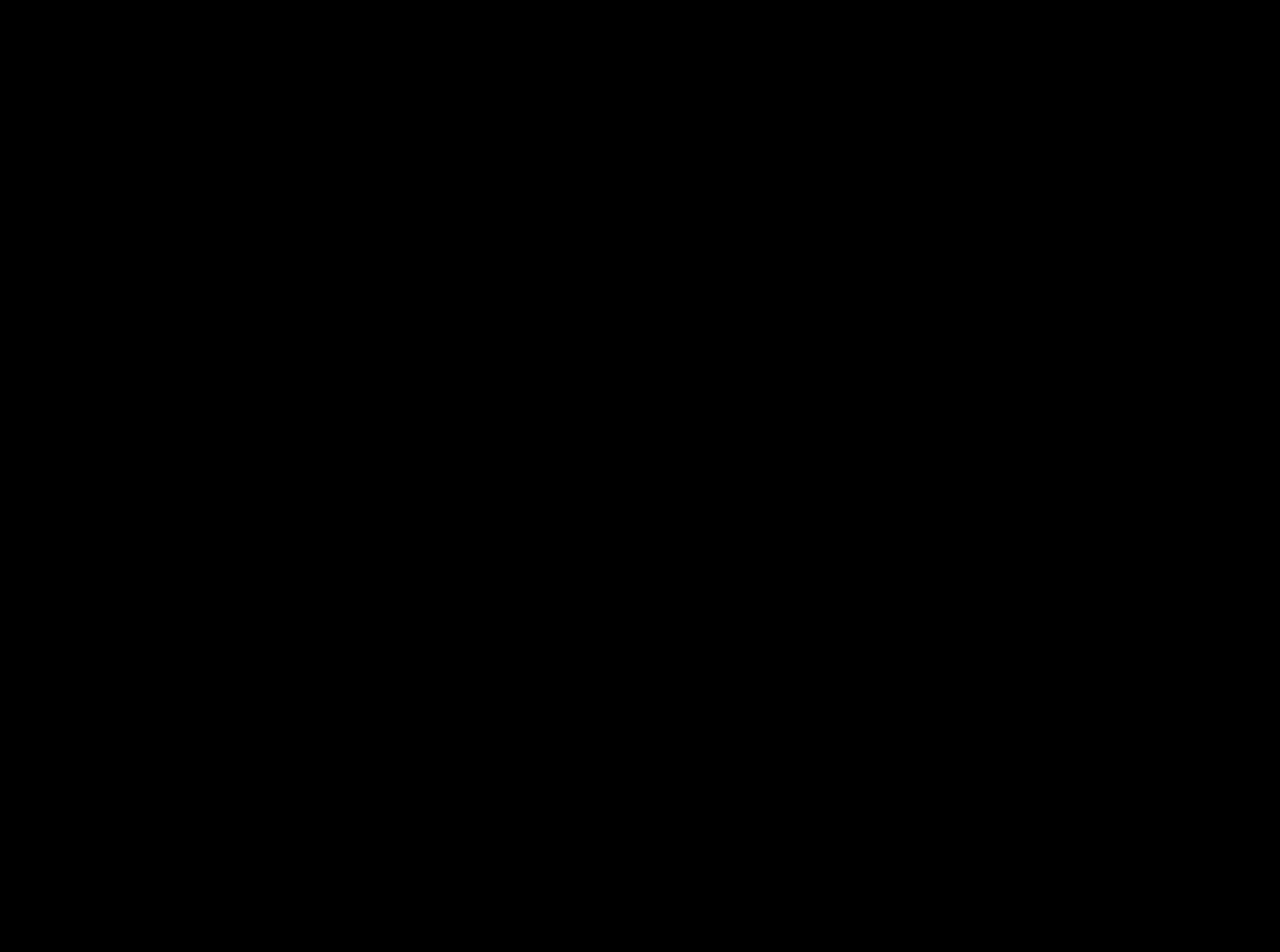
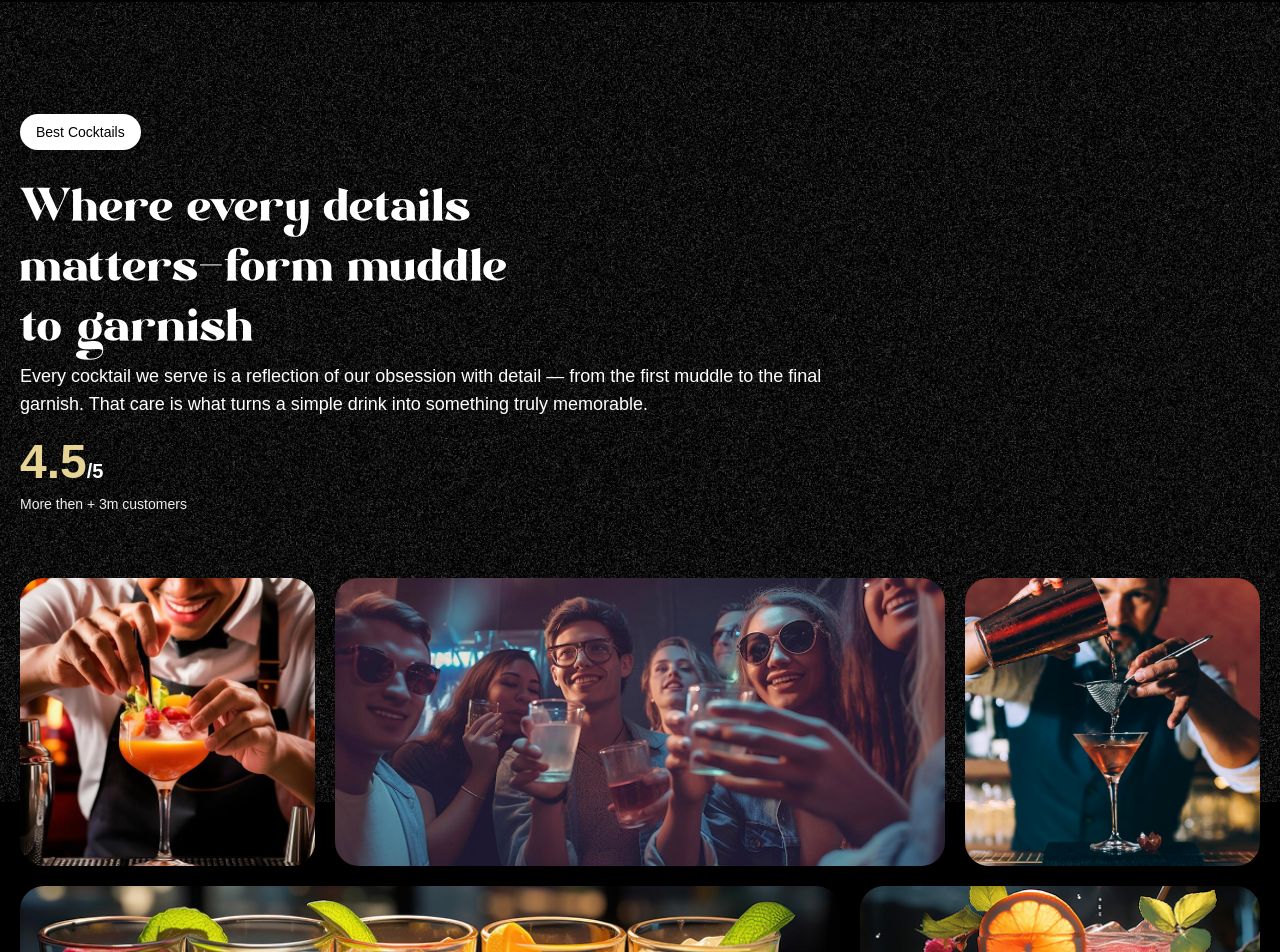
Before and after one commit to HariomSinghKumarOmGit/Cocktail-web, a React (Vite) app: page / in a window 1280 px wide. Shown: the part 1666-2618 px from the top of the page. Before the commit the page ends 1600 px from the top, so only its background shows below. Built offline with nearby package versions, Linux system fonts and the light colour scheme; a web font is replaced by a local one.

Commit message:
alternate version for nice section

```diff
--- a/src/App.jsx
+++ b/src/App.jsx
@@ -7,6 +7,7 @@
 import Navbar from "./components/Navbar.jsx";
 import Hero from "./components/Hero.jsx";
 import Cocktails from "./components/Cocktails.jsx";
+import About from "./components/About.jsx";
 
 const App = () => {
   return (
@@ -14,6 +15,7 @@
         <Navbar/>
         <Hero/>
         <Cocktails />
+        <About/>
     </main>
   );
 };
--- /dev/null
+++ b/src/components/About.jsx
@@ -0,0 +1,103 @@
+import React from 'react';
+import {useGSAP} from "@gsap/react";
+import gsap from "gsap";
+import { SplitText } from "gsap/all";
+
+const About = () => {
+    useGSAP(()=>{
+        const titleSplit = SplitText.create('#about h2',{
+            type: 'words'
+        })
+
+        const scrollTimeline = gsap.timeline({
+            scrollTrigger: {
+                trigger: '#about ',
+                start: 'top center',
+
+            }
+        })
+
+        scrollTimeline
+            .from(titleSplit.words, {
+                opacity: 0,
+                duration: 1,
+                yPercent: 100,
+                ease: 'expo.out',
+                stagger: 0.02,
+
+            })
+            .from('.top-grid div, .bottom-grid div', {
+                opacity: 0,
+                duration: 1,
+                ease: 'power1.inOut',
+                stagger: 0.04,
+
+            }, '-=0.5')
+
+    });
+
+
+    // className='noisy'
+
+  return (
+    <div id='about' className='noisy mt-417' >
+        <div className='mb-16 md:px-0 px-5  '>
+            <div className='content'>
+                <div className='md:col-span-8' >
+                    <p className='badge'>Best Cocktails</p>
+                    <h2>
+                        Where every details matters
+                        <span className="text-white" >-</span>
+                        form muddle to garnish
+                    </h2>
+                    <div className="sub-content">
+
+                        <p >
+                            Every cocktail we serve is a reflection of our obsession with detail — from the first muddle to the final garnish. That care is what turns a simple drink into something truly memorable.
+                        </p>
+                        <div >
+                            <p className="md:taxt-3xl text-xl font-bold ">
+                                <span>4.5</span>/5
+                            </p>
+                            <p className='text-sm text-white-100'>
+                                More then + 3m customers
+                            </p>
+                        </div>
+                    </div>
+                </div>
+            </div>
+        </div>
+
+        <div className='top-grid'>
+            <div className='md:col-span-3 ' >
+                <div   />
+                <img src='/images/abt1.png' alt='grid- img 1 ' />
+            </div>
+
+            <div className='md:col-span-6 ' >
+                <div   />
+                <img src='/images/abt2.png' alt='grid- img 2 ' />
+            </div>
+
+            <div className='md:col-span-3 ' >
+                <div  />
+                <img src='/images/abt5.png' alt='grid- img 5 ' />
+            </div>
+
+
+        </div>
+        <div className='bottom-grid'>
+            <div className='md:col-span-8 ' >
+                <div   />
+                <img src='/images/abt3.png' alt='grid- img 3 ' />
+            </div>
+            <div className='md:col-span-4 ' >
+                <div   />
+                <img src='/images/abt4.png' alt='grid- img 4 ' />
+            </div>
+        </div>
+    </div>
+  );
+};
+
+export default About;
```
